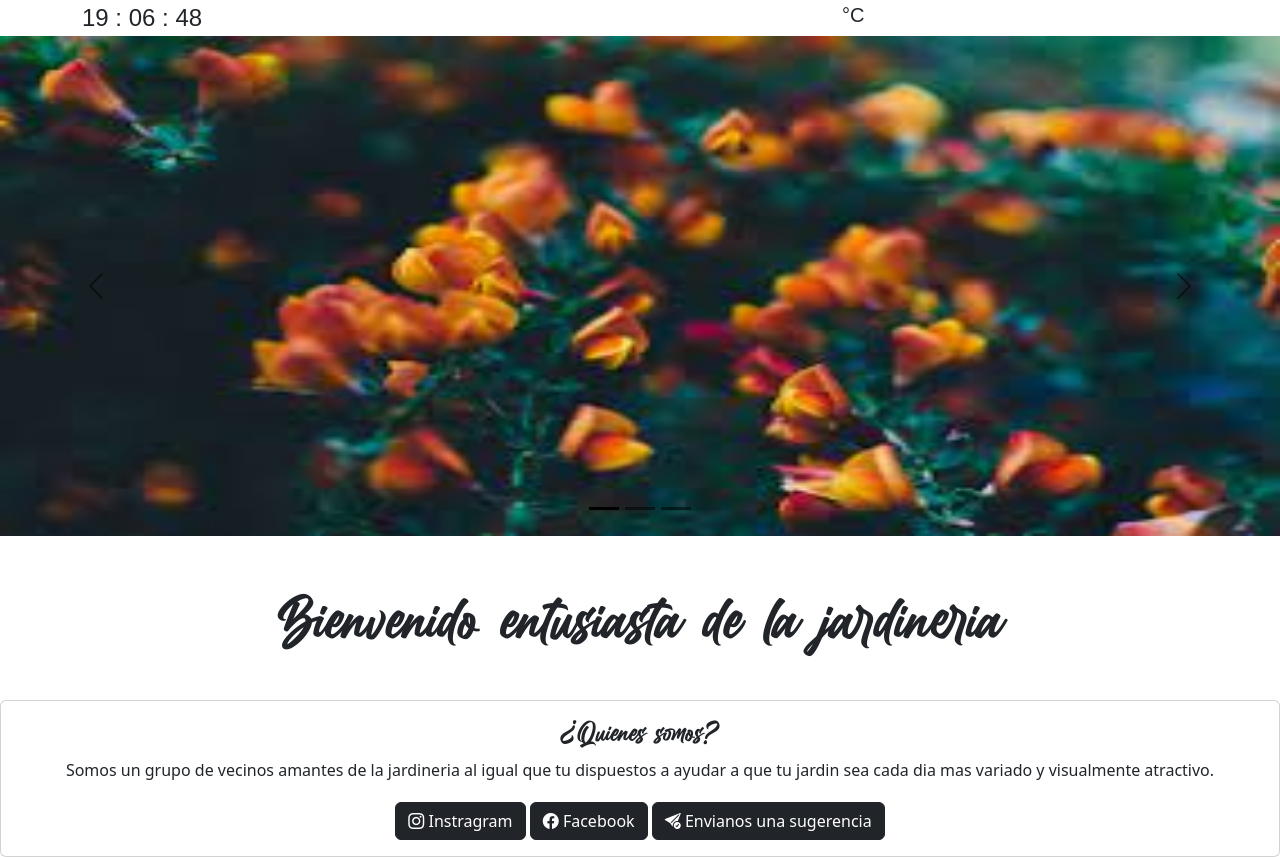
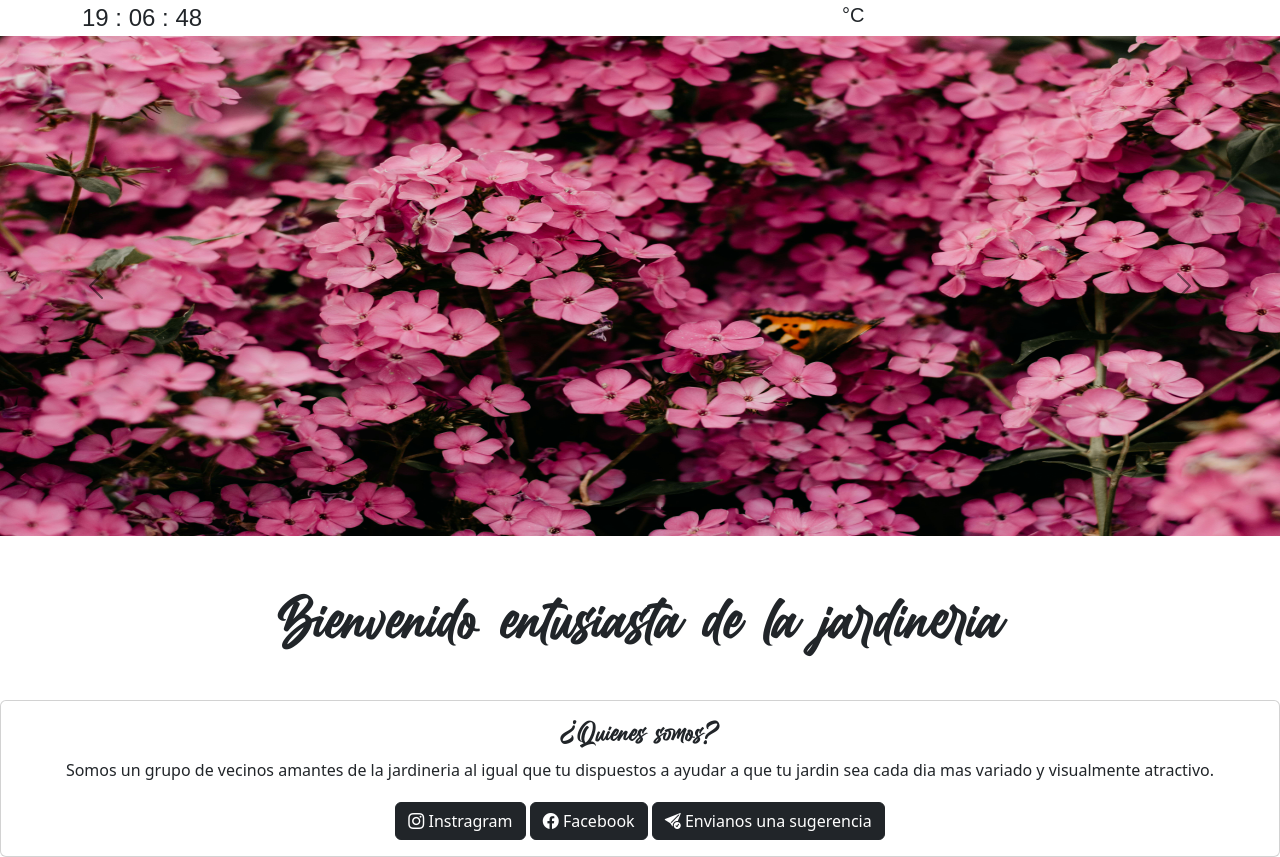
Before and after one commit to dpereira25/friendleafDUOC, a Django app: page / in a window 1280 px wide. Shown: the part 126-983 px from the top of the page. Run offline with Django 4.2, Linux system fonts and the light colour scheme; parts of the project's set-up code (start-up, migrations or seed data) failed here and were passed over.

Commit message:
volvimos

```diff
--- a/apps/Friendleaf/templates/inicio.html
+++ b/apps/Friendleaf/templates/inicio.html
@@ -4,7 +4,7 @@
 
 {% block body %}
   <link rel="stylesheet" href="{% static 'css/style.css' %}">
-  <!--Carrusel-->
+
   <div id="carouselExampleIndicators" class="carousel slide" data-bs-theme="dark">
     <div class="carousel-indicators">
       <button type="button" data-bs-target="#carouselExampleIndicators" data-bs-slide-to="0" class="active"
@@ -16,7 +16,7 @@
     </div>
     <div class="carousel-inner">
       <div class="carousel-item active">
-        <img src="{% static 'img/amarillasInicio.jpeg' %}" class="d-block w-100" alt="...">
+        <img src="{% static 'img/amarillasInicio.jpg' %}" class="d-block w-100" alt="...">
       </div>
       <div class="carousel-item">
         <img src="{% static 'img/cactusInicio.jpg' %}" class="d-block w-100" alt="...">
```
Also changed, not shown: apps/Friendleaf/static/img/amarillasInicio.jpeg (deleted), apps/Friendleaf/static/img/amarillasInicio.jpg (added).
